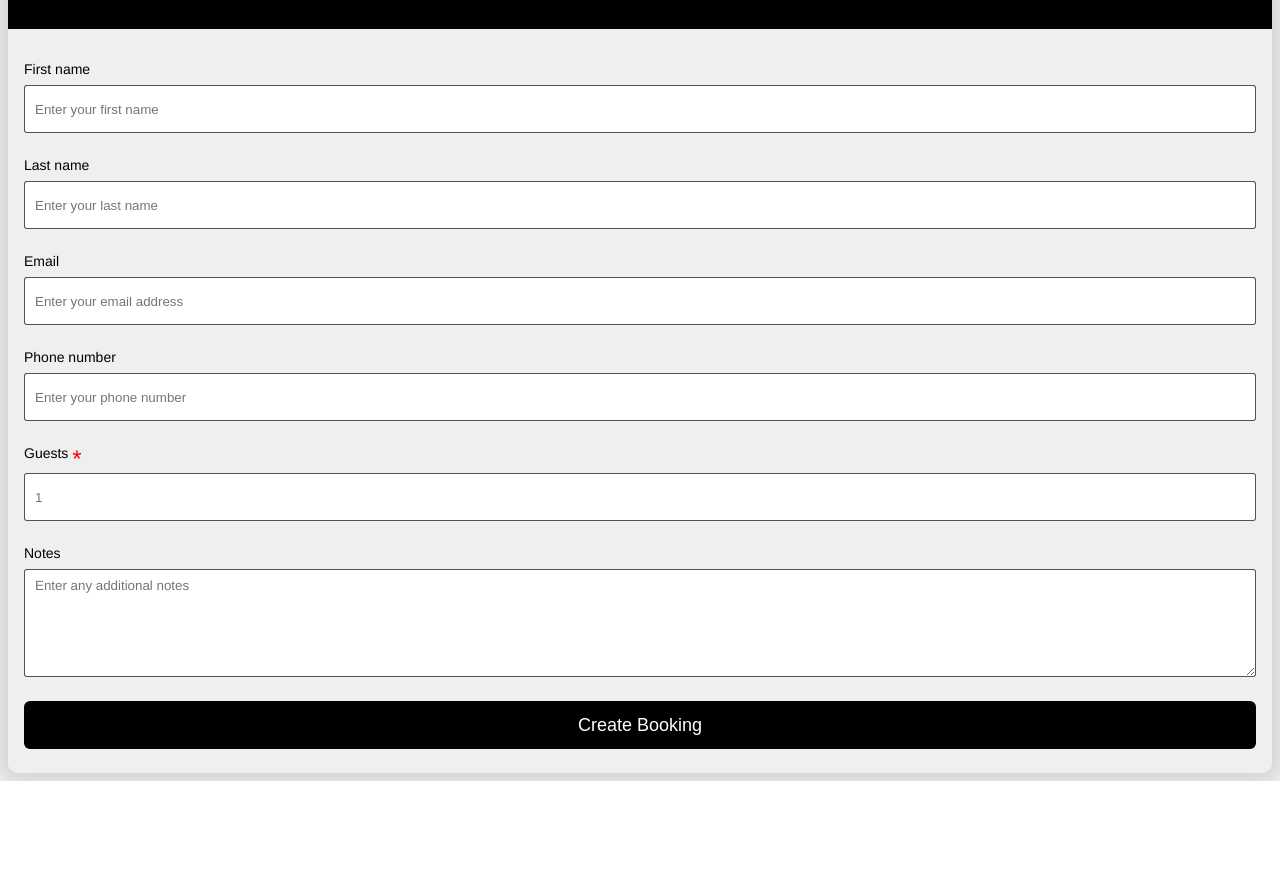
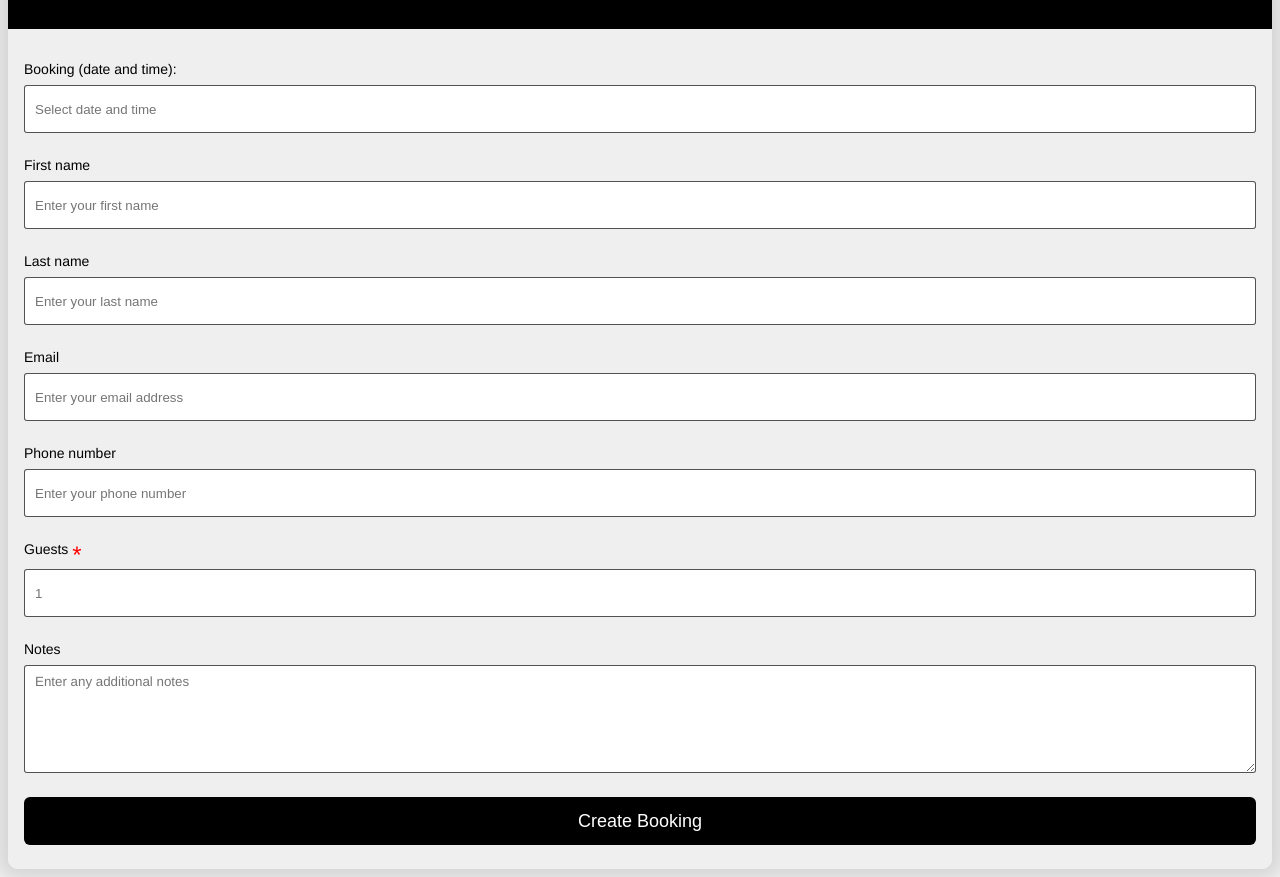
Before and after one commit to PMGH/rahui-widget, a website built with Vite: page index.html in a window 1280 px wide. Shown: the part 55-932 px from the top of the page. Before the commit the page ends 836 px from the top, so only its background shows below. Built offline with nearby package versions, Linux system fonts and the light colour scheme.

Commit message:
add basic flatpickr datetime picker

```diff
--- a/index.html
+++ b/index.html
@@ -4,6 +4,11 @@
     <meta charset="UTF-8" />
     <meta name="viewport" content="width=device-width, initial-scale=1.0" />
     <title>Rahui Booking Widget</title>
+    <link
+      rel="stylesheet"
+      href="https://cdn.jsdelivr.net/npm/flatpickr/dist/flatpickr.min.css"
+    />
+    <script src="https://cdn.jsdelivr.net/npm/flatpickr"></script>
   </head>
   <body>
     <div id="app"></div>
--- a/package.json
+++ b/package.json
@@ -11,5 +11,8 @@
   "devDependencies": {
     "typescript": "^5.2.2",
     "vite": "^5.3.4"
+  },
+  "dependencies": {
+    "flatpickr": "^4.6.13"
   }
 }
--- a/src/main.ts
+++ b/src/main.ts
@@ -1,3 +1,4 @@
+import flatpickr from "flatpickr";
 import { styles } from "./assets.js";
 
 class RahuiWidget {
@@ -10,6 +11,7 @@ class RahuiWidget {
   widgetContainer = null as unknown as HTMLDivElement;
   formId = "rahui-booking-form";
   form = null as unknown as HTMLElement | null;
+  datetimePickerId = "datetime-picker";
 
   async initialize() {
     /**
@@ -39,6 +41,16 @@ class RahuiWidget {
      */
     this.form = document.getElementById(this.formId);
     this.form && this.form.addEventListener("submit", this.formSubmit);
+
+    /**
+     * Setup datetime picker using flatpickr
+     */
+    flatpickr(`#${this.datetimePickerId}`, {
+      enableTime: true,
+      time_24hr: true,
+      minDate: "today",
+      dateFormat: "Y-m-d H:i",
+    });
   }
 
   formSubmit(e: any) {
@@ -52,6 +64,10 @@ class RahuiWidget {
         <h3>Book a table</h3>
       </header>
       <form id="${this.formId}">
+        <div class="form__field">
+          <label for="datetime">Booking (date and time):</label>
+          <input id="${this.datetimePickerId}" name="datetime" placeholder="Select date and time">
+        </div>
         <div class="form__field">
           <label for="first_name">First name</label>
           <input
```
Also changed, not shown: 1 other file.
